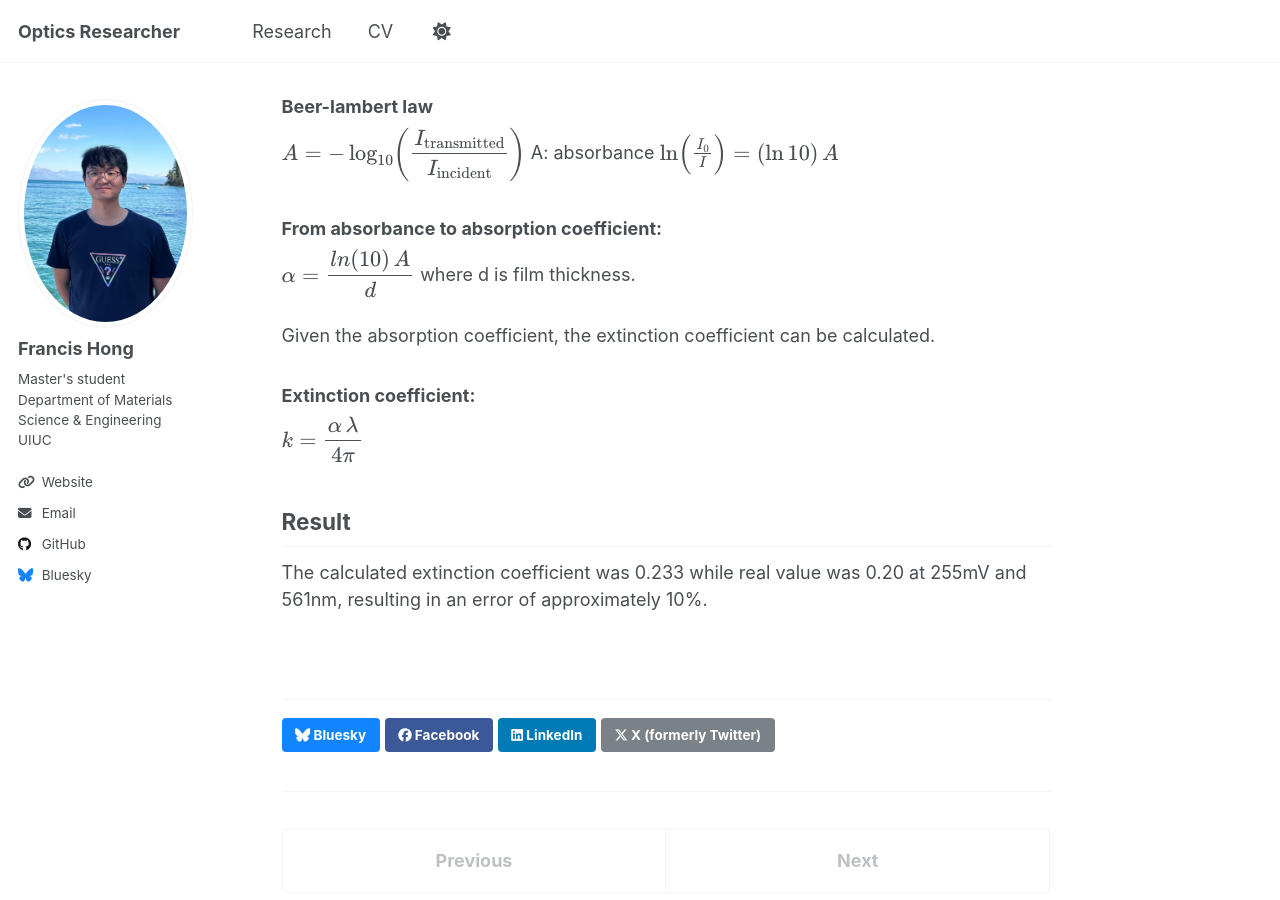
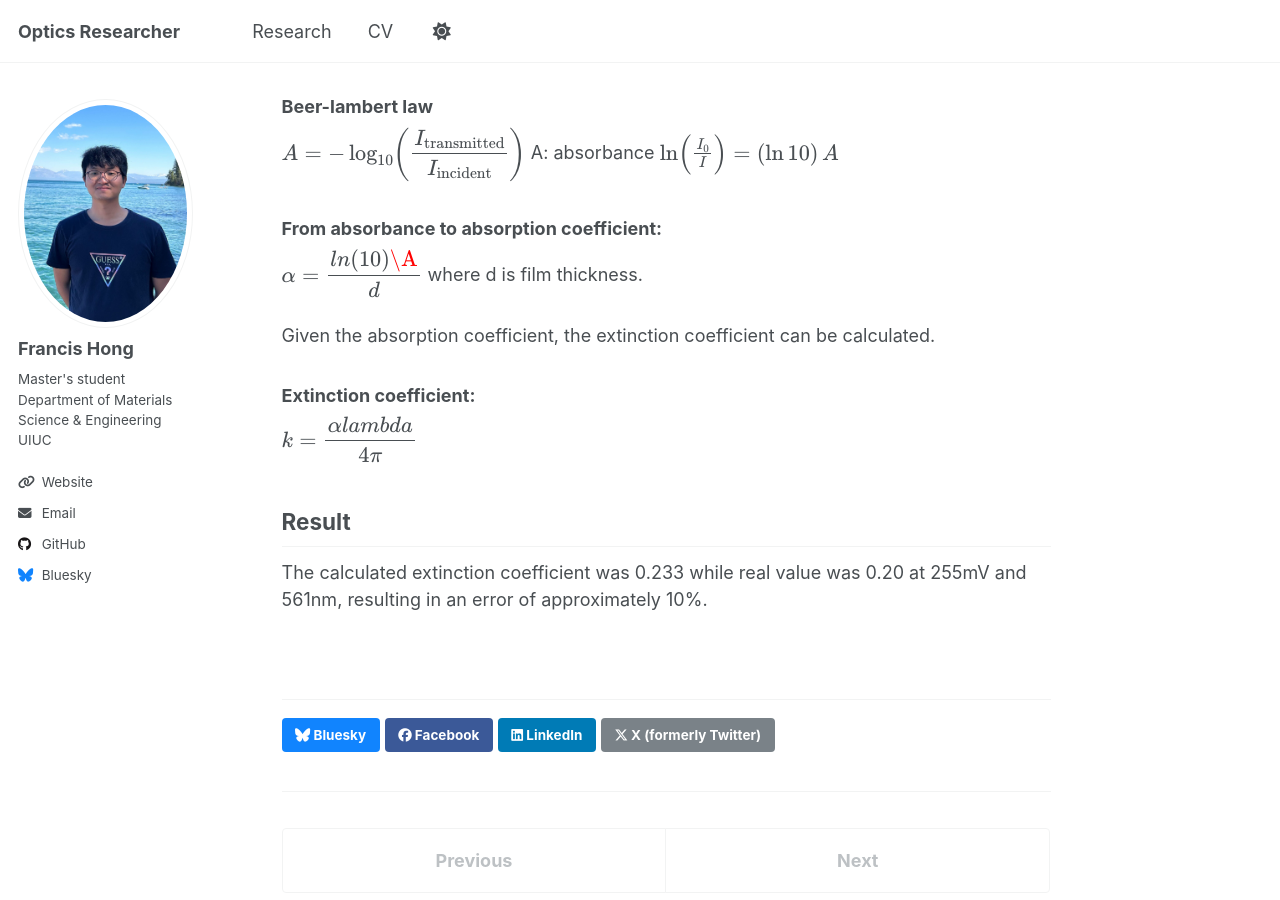
Before and after one commit to Fhong10/flhong03.github-io, a Jekyll site: the page built from _publications/absorbance-study.md, in a window 1280 px wide and 900 px high, scrolled down 927 px. Built offline with Jekyll 4.4.1, drawn with Linux system fonts in a browser that asks for light colours; a script that is not in the unit is left out.

Commit message:
Update absorbance-study.md

```diff
--- a/_publications/absorbance-study.md
+++ b/_publications/absorbance-study.md
@@ -29,7 +29,7 @@ $$
 
 ### From absorbance to absorption coefficient:
 $$
-\alpha = \dfrac{ln(10)\,A}{d}
+\alpha = \dfrac{ln(10)\A}{d}
 $$
 where d is film thickness.
 
@@ -37,7 +37,7 @@ Given the absorption coefficient, the extinction coefficient can be calculated.
 
 ### Extinction coefficient:
 $$
-k = \dfrac{\alpha \,\lambda}{4\pi}
+k = \dfrac{\alpha \\lambda}{4\pi}
 $$
 
 ## Result
```
